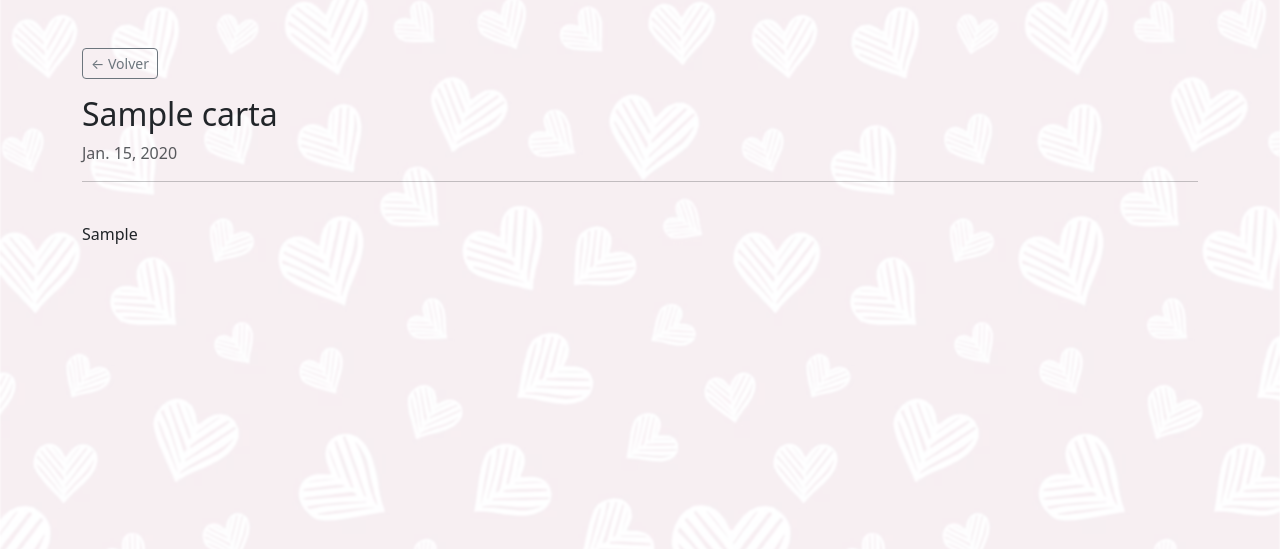
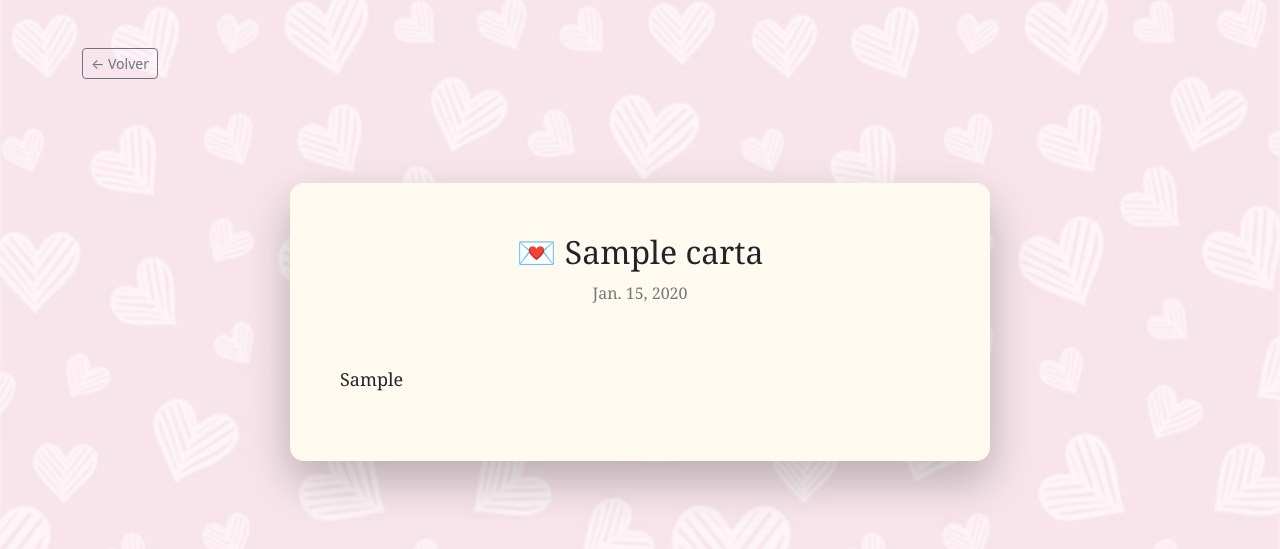
Before and after one commit to LanCaihe148/repoab, a Django app: page /cartas/1/ in a window 1280 px wide. Shown: the part 56-605 px from the top of the page. Run offline with Django 5.2, Linux system fonts and the light colour scheme; tables that the repository leaves empty hold one stand-in row (values such as "Sample post").

Commit message:
mejorar cartas

```diff
--- a/elementos/static/elementos/css/styles.css
+++ b/elementos/static/elementos/css/styles.css
@@ -136,3 +136,50 @@ body::before {
         opacity: 1;
     }
 }
+
+
+/* =========================
+   CARTA REAL – DETALLE
+========================= */
+.carta-real {
+    background: #fffaf0;
+    max-width: 700px;
+    margin: 80px auto;
+    padding: 50px;
+    border-radius: 14px;
+    box-shadow: 0 20px 45px rgba(0,0,0,0.25);
+    font-family: 'Georgia', serif;
+    animation: aparecerCarta 0.8s ease;
+}
+
+/* Título */
+.carta-real h2 {
+    text-align: center;
+    margin-bottom: 10px;
+}
+
+/* Fecha */
+.carta-real .fecha {
+    text-align: center;
+    color: #777;
+    margin-bottom: 25px;
+}
+
+/* Texto */
+.carta-real p {
+    font-size: 18px;
+    line-height: 1.8;
+    white-space: pre-line;
+}
+
+/* Animación */
+@keyframes aparecerCarta {
+    from {
+        transform: scale(0.7) translateY(30px);
+        opacity: 0;
+    }
+    to {
+        transform: scale(1) translateY(0);
+        opacity: 1;
+    }
+}
--- a/elementos/templates/detalle_carta.html
+++ b/elementos/templates/detalle_carta.html
@@ -1,18 +1,24 @@
 {% extends "base.html" %}
+{% load static %}
 
 {% block content %}
+<link rel="stylesheet" href="{% static 'elementos/css/styles.css' %}">
 
-<a href="{% url 'elementos:lista_cartas' %}" class="btn btn-sm btn-outline-secondary mb-3">
+<a href="{% url 'elementos:lista_cartas' %}"
+   class="btn btn-sm btn-outline-secondary mb-4">
     ← Volver
 </a>
 
-<h2>{{ carta.titulo }}</h2>
-<p class="text-muted">{{ carta.fecha }}</p>
+<div class="carta-real">
+    <h2>💌 {{ carta.titulo }}</h2>
 
-<hr>
+    <div class="fecha">
+        {{ carta.fecha }}
+    </div>
 
-<p style="white-space: pre-line;">
-    {{ carta.cuerpo }}
-</p>
+    <p>
+        {{ carta.cuerpo }}
+    </p>
+</div>
 
 {% endblock %}
```
